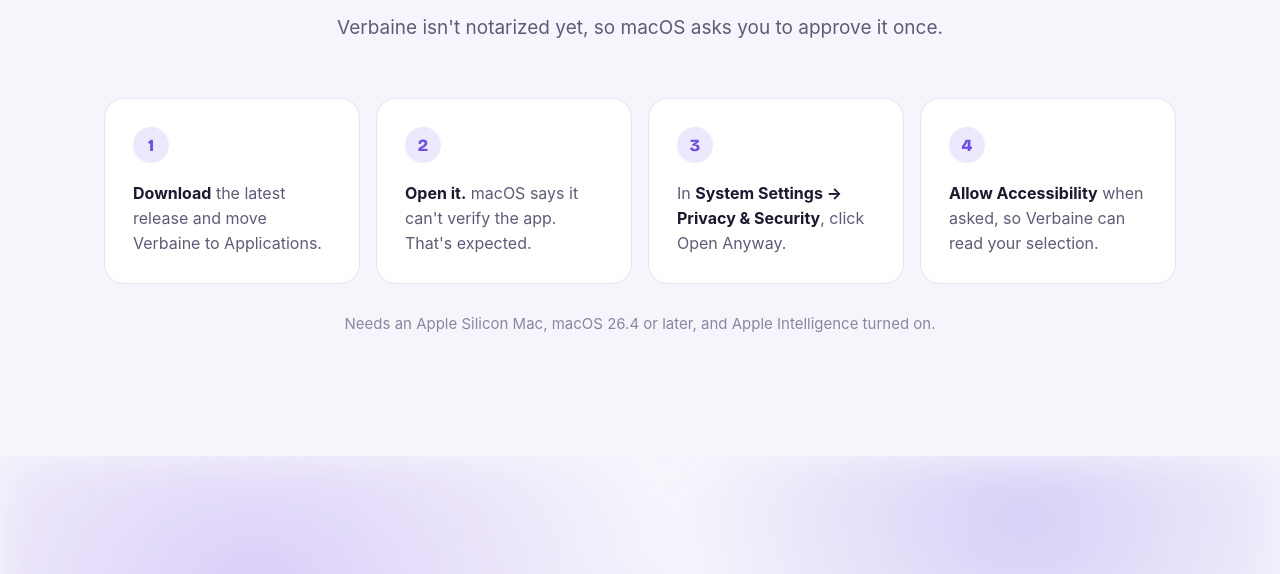
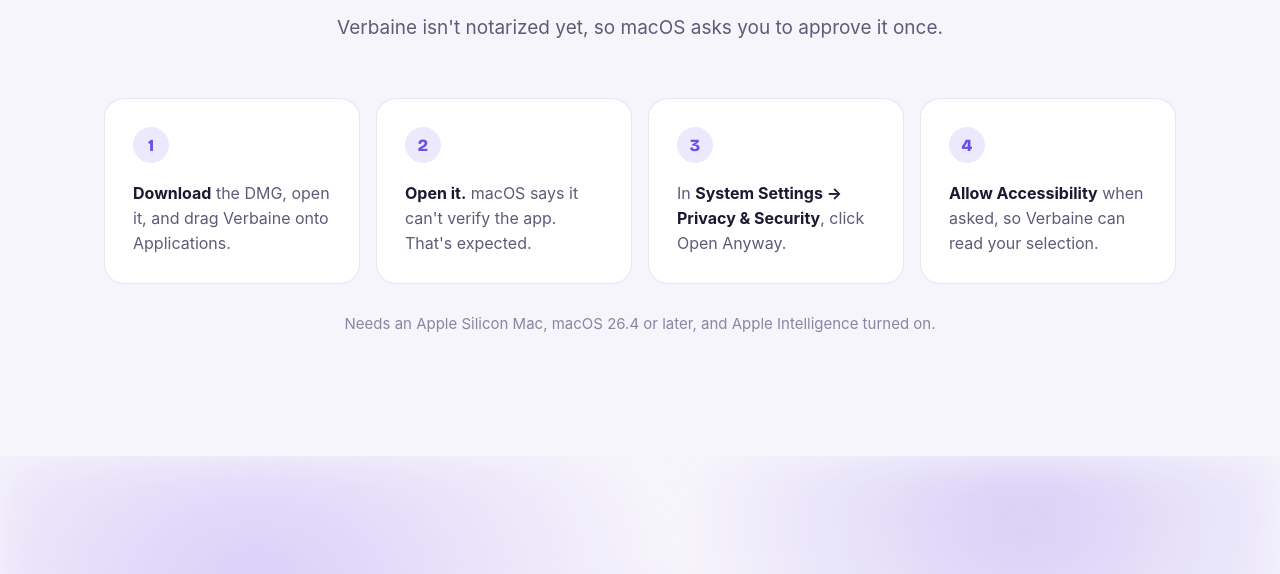
Before and after one commit to saswatsaubhagya/Verbaine, a plain HTML site: page site/index.html in a window 1280 px wide. Shown: the part 4191-4765 px from the top of the page. Drawn offline with nearby package versions, Linux system fonts and the light colour scheme.

Commit message:
Switch release artifact from zip to signed DMG with Applications shortcu
Zip forced users to manually move the app to /Applications; DMG gives the
standard drag-to-install flow and matches docs/README/site instructions.

```diff
--- a/site/index.html
+++ b/site/index.html
@@ -421,7 +421,7 @@
         <p class="sub">Verbaine isn't notarized yet, so macOS asks you to approve it once.</p>
       </div>
       <ol class="steps">
-        <li><strong>Download</strong> the latest release and move Verbaine to Applications.</li>
+        <li><strong>Download</strong> the DMG, open it, and drag Verbaine onto Applications.</li>
         <li><strong>Open it.</strong> macOS says it can't verify the app. That's expected.</li>
         <li>In <strong>System Settings → Privacy &amp; Security</strong>, click Open Anyway.</li>
         <li><strong>Allow Accessibility</strong> when asked, so Verbaine can read your selection.</li>
```
Also changed, not shown: 2 other files.
